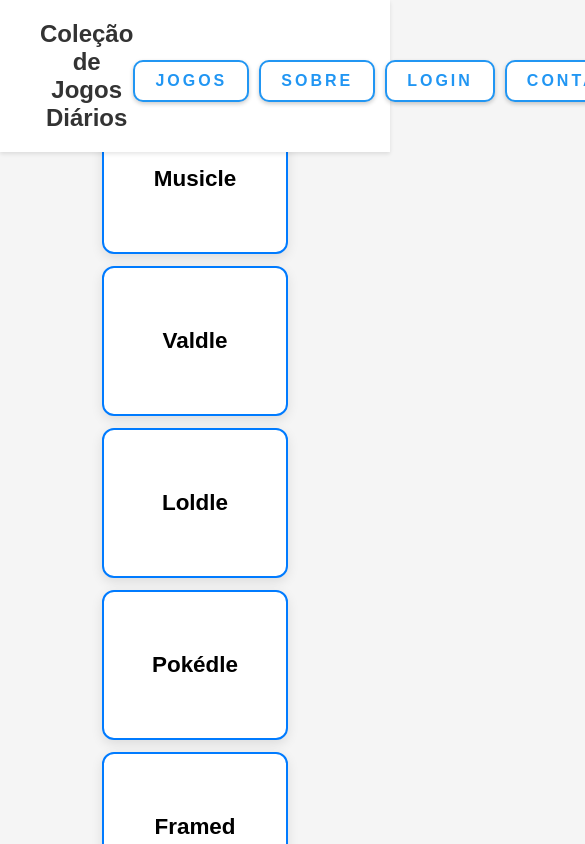
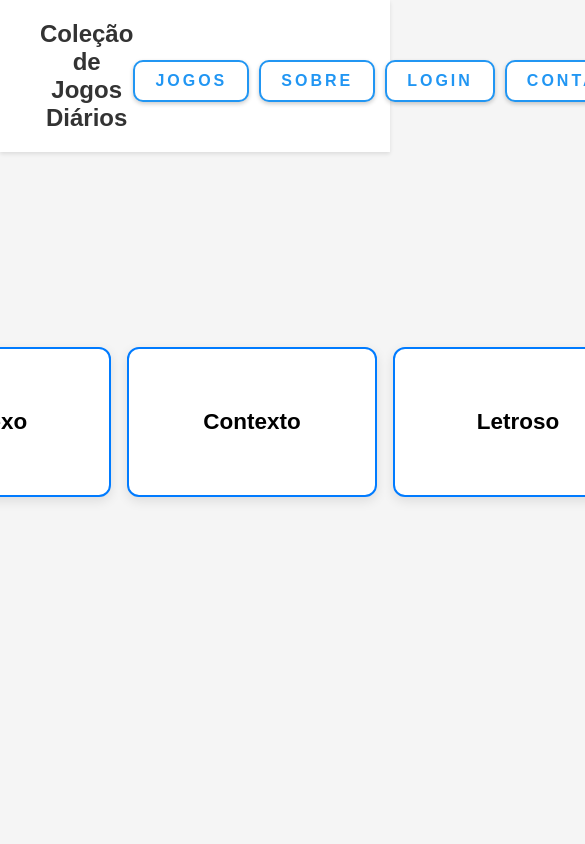
Before and after one commit to martinhoteixeira/jogosdiarios, a React (Vite) app: page / in a window 390 px wide. Shown: the top 844 px of the page, 585 px wide, since content can reach past the window. Built offline with nearby package versions, Linux system fonts and the light colour scheme.

Commit message:
Correção de código.

```diff
--- a/src/components/Games/GameList/GameList.css
+++ b/src/components/Games/GameList/GameList.css
@@ -10,16 +10,16 @@
 
 @media (max-width: 768px) {
   .game-list-container {
-    grid-template-columns: repeat(auto-fit, minmax(180px, 1fr));
+    display: grid;
+    grid-auto-flow: column;
+    grid-auto-columns: minmax(200px, 1fr);
     gap: 16px;
-    padding: 10px;
+    overflow-x: auto;
+    scroll-snap-type: x mandatory;
+    -webkit-overflow-scrolling: touch;
+  }
+
+  .game-list-container > * {
+    scroll-snap-align: start;
   }
 }
-
-@media (max-width: 480px) {
-  .game-list-container {
-    grid-template-columns: 1fr;
-    gap: 12px;
-    padding: 8px;
-  }
-}
```
